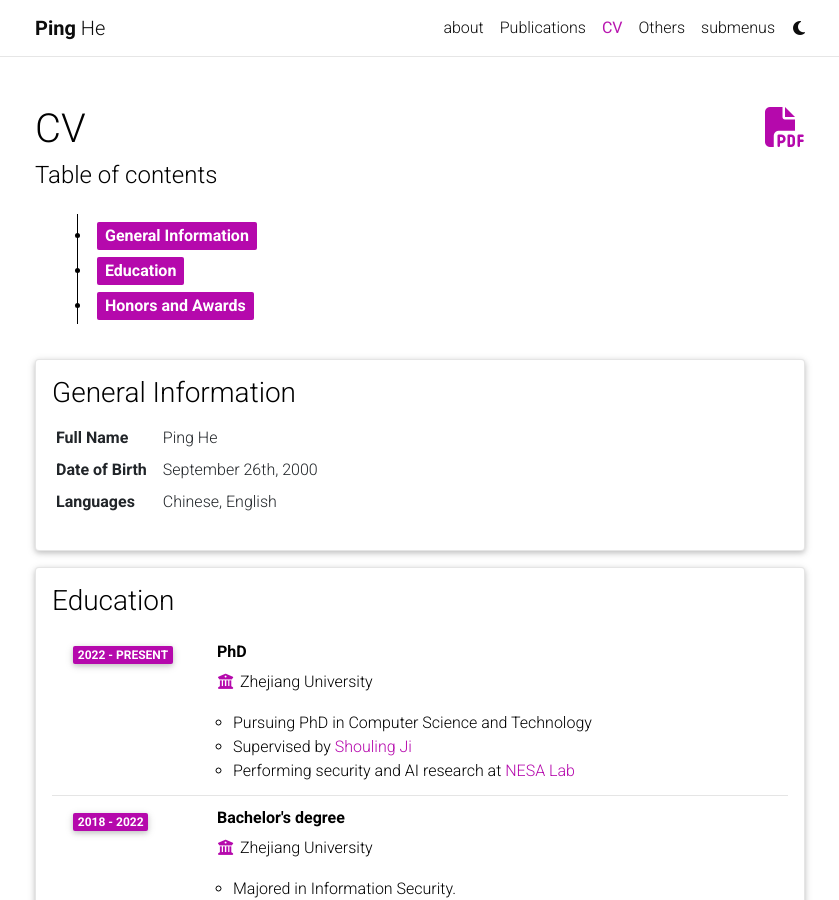
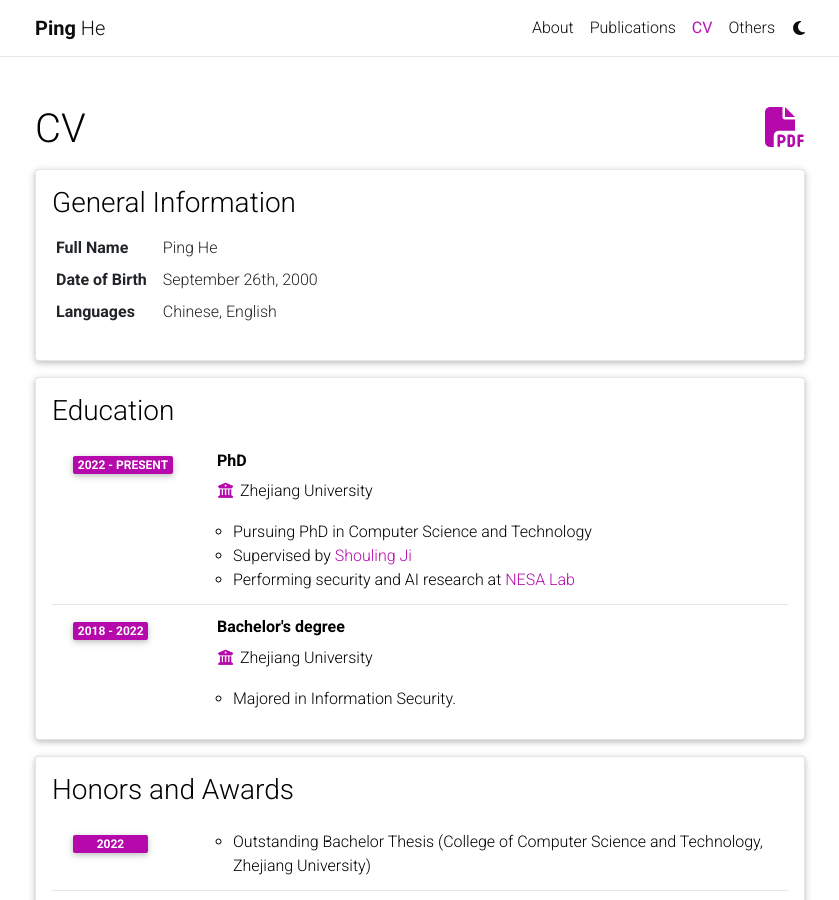
Before and after one commit to gnipping/gnipping.github.io, a Jekyll site: the page built from _pages/cv.md, in a window 1280 px wide and 900 px high. Shown: the whole window, without its empty margins (220-1059 px from the left). Built offline with Jekyll 4.4.1, drawn with Linux system fonts in a browser that asks for light colours; full-size pictures stand in for the smaller copies a plugin makes; comment, search, counter and statistics services are not loaded; a style sheet for code colours, icons or effects is not loaded.

Commit message:
update cv

```diff
--- a/_bibliography/papers.bib
+++ b/_bibliography/papers.bib
@@ -14,6 +14,7 @@
   booktitle=ccs,
   year={2023},
   abbr={ACM CCS},
+  selected={true},
   bibtex_show={true}
 }
 
@@ -23,6 +24,7 @@
   booktitle=esorics,
   year={2023},
   abbr={ESORICS},
+  selected={true},
   bibtex_show={true}
 }
 
--- a/_layouts/cv.html
+++ b/_layouts/cv.html
@@ -2,20 +2,13 @@
 layout: default
 ---
 <!-- _layouts/cv.html -->
-{% unless site.data.resume %}
+<!-- {% unless site.data.resume %} -->
 <div class="post">
 
   <header class="post-header">
     <h1 class="post-title">{{ page.title }} {% if page.cv_pdf %}<a href="{{ page.cv_pdf | prepend: 'assets/pdf/' | relative_url}}" target="_blank" rel="noopener noreferrer" class="float-right"><i class="fas fa-file-pdf"></i></a>{% endif %}</h1>
       {% if page.description %}<p class="post-description">{{ page.description }}</p>{% endif %}
   </header>
-
-  <h4>Table of contents</h4>
-  <ul class="timeline">
-  {% for entry in site.data.cv %}
-    <li><a href="#{{ entry.title }}"><span class="badge-toc">{{ entry.title }}</span></a></li>
-  {% endfor %}
-  </ul>
 
   <article>
     <div class="cv">
@@ -44,7 +37,7 @@ layout: default
   </article>
 
 </div>
-{% else %}
+<!-- {% else %}
 <div class="post">
 
   <header class="post-header">
@@ -115,4 +108,4 @@ layout: default
   </article>
 
 </div>
-{% endunless %}
+{% endunless %} -->
```
Also changed, not shown: _pages/about.md (+1 -2 lines), _pages/dropdown.md (+2 -2 lines).
